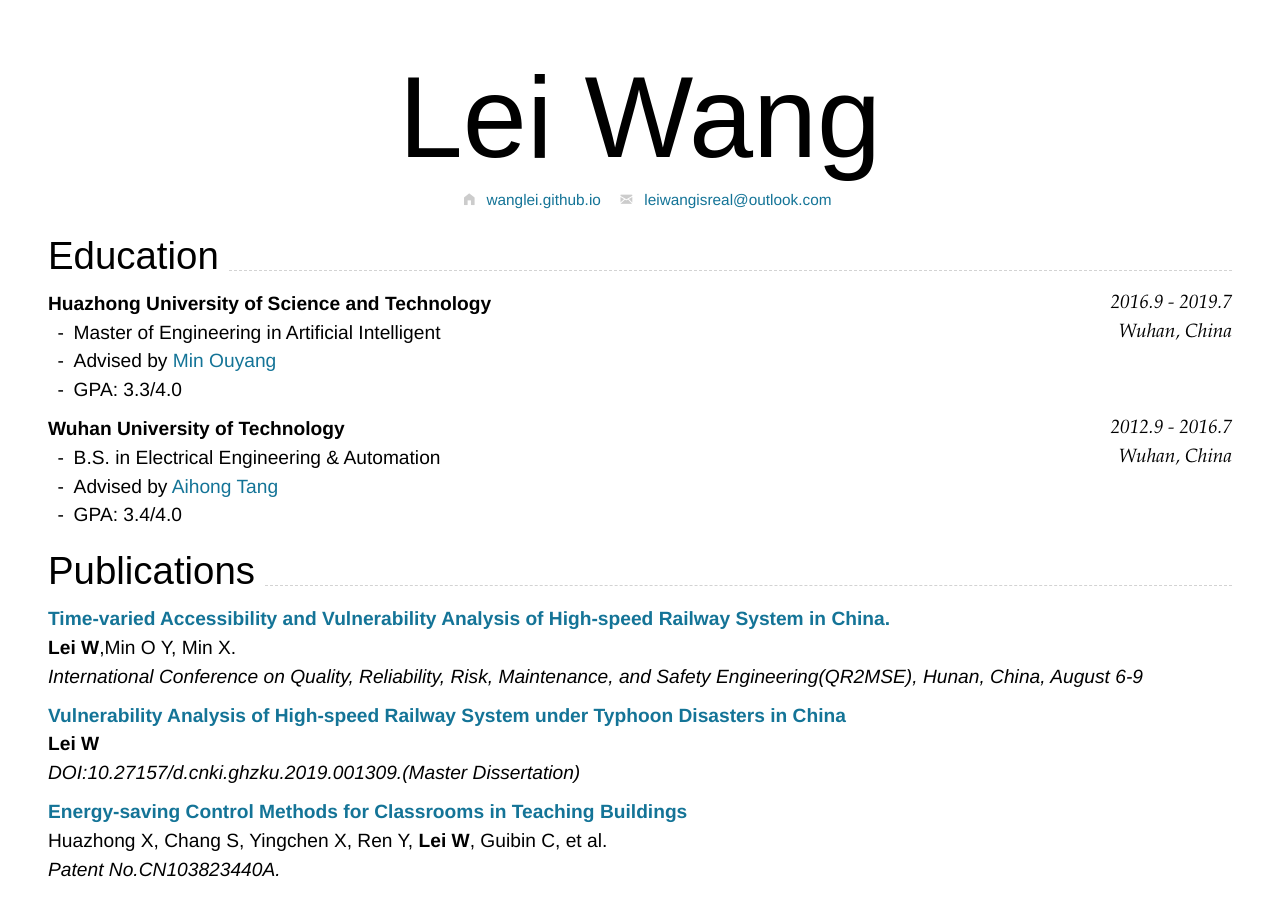
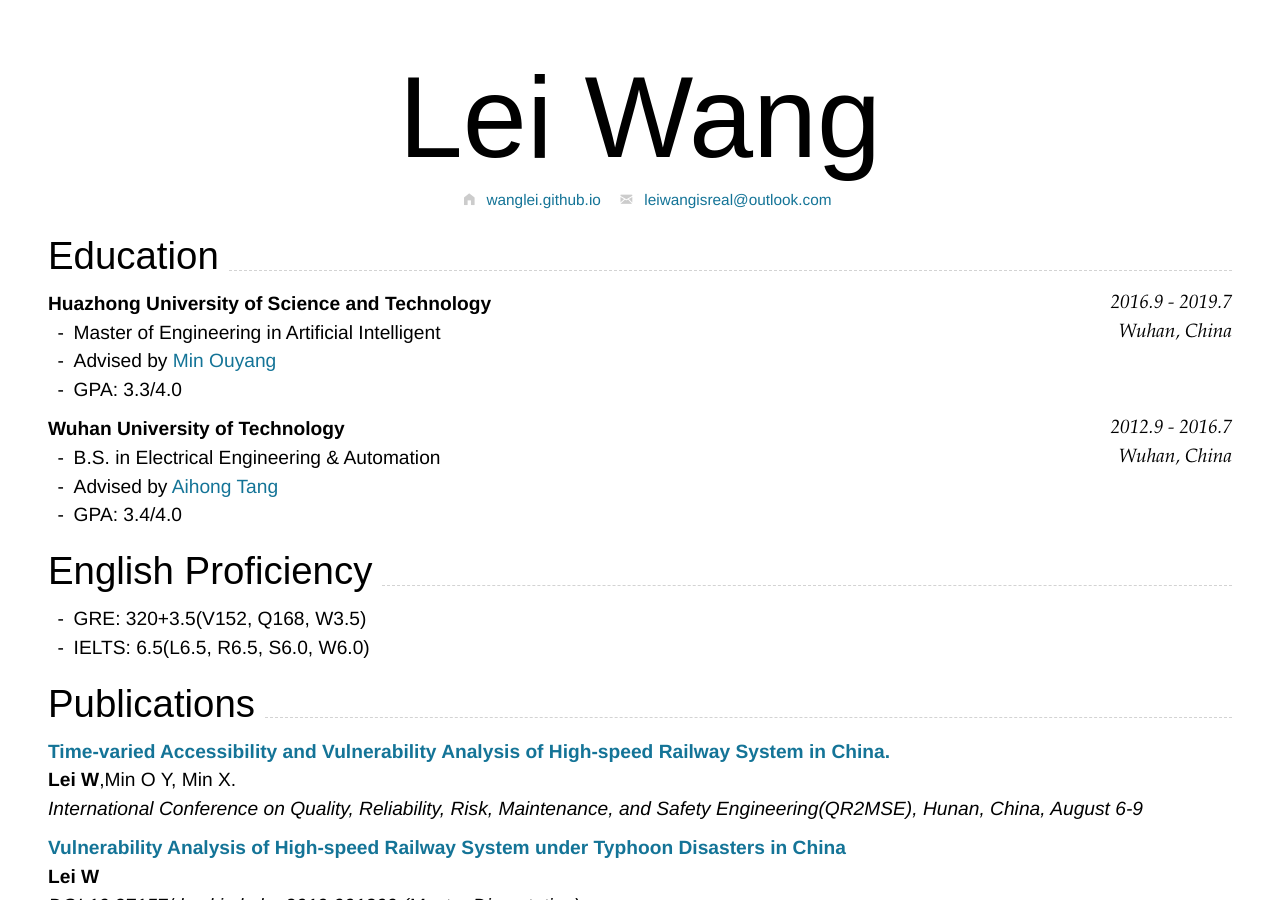
Before and after one commit to Zhuifeng414/wanglei.github.io, a Jekyll site: the page built from index.md, in a window 1280 px wide and 900 px high. Built offline with Jekyll 4.4.1, drawn with Linux system fonts in a browser that asks for light colours; nearby versions of some CDN libraries.

Commit message:
Update index.md

```diff
--- a/index.md
+++ b/index.md
@@ -38,6 +38,10 @@
 - B.S. in Electrical Engineering & Automation
 - Advised by [Aihong Tang](http://sa.whut.edu.cn/yjspy/dsdw/202002/t20200222_432832.shtml)
 - GPA: 3.4/4.0
+
+## English Proficiency
+- GRE: 320+3.5(V152, Q168, W3.5)
+- IELTS: 6.5(L6.5, R6.5, S6.0, W6.0)
 
 
 ## Publications
```
